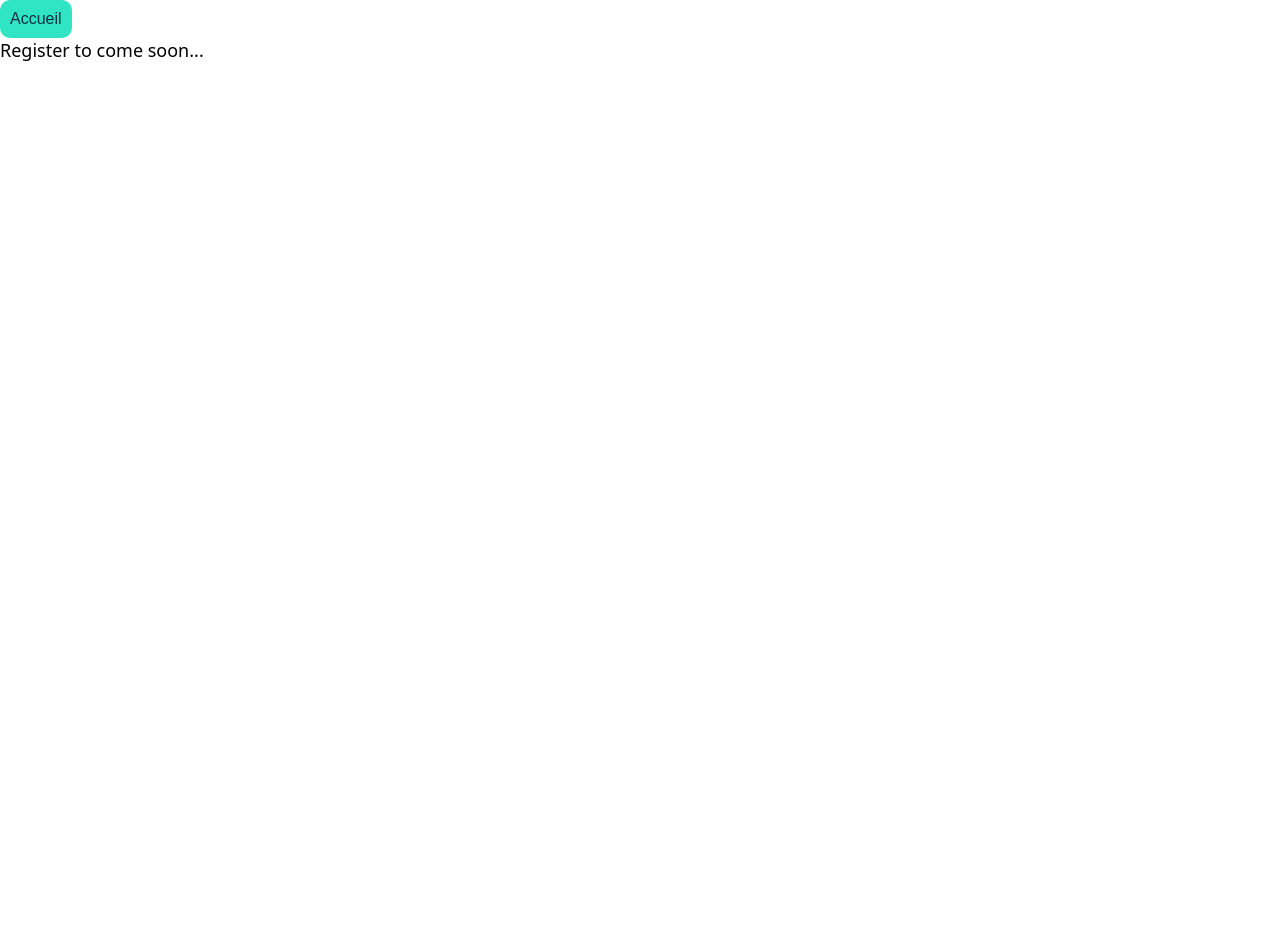
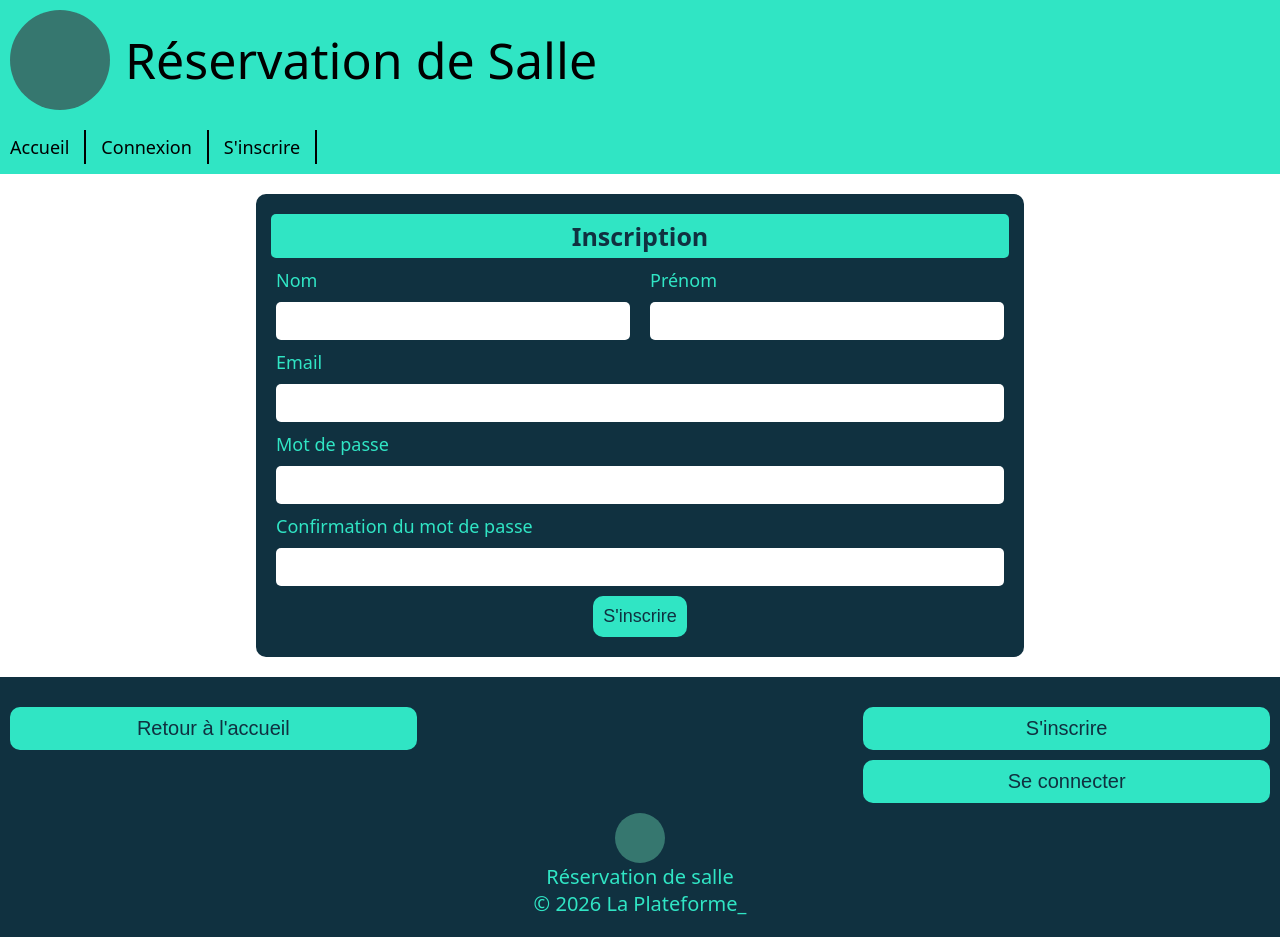
Before and after one commit to nina-penot/reservation-salle, a React app in the folder FRONTEND/: page /register in a window 1280 px wide. Before the commit the page ends 800 px from the top, so only its background shows below. Built offline with nearby package versions, Linux system fonts and the light colour scheme; the HTML template or start-up script is replaced by a standard one.

Commit message:
Ajou de css pour formulaires + ajout page Register
- La page Register existe
- Les formulaires ont maintenant du css

```diff
--- a/FRONTEND/src/App.jsx
+++ b/FRONTEND/src/App.jsx
@@ -20,14 +20,11 @@ function App() {
       {/* Routes AVEC Header + Footer */}
       <Route element={<MainLayout />}>
         <Route path="/" element={<Home />} />
+        <Route path="/login" element={<Login />} />
+        <Route path="/register" element={<Register />} />
         <Route path="/dashboard" element={
           <PrivateRoute><Dashboard /></PrivateRoute>
         } />
-      </Route>
-      {/* Routes SANS Header (plein écran) */}
-      <Route element={<AuthLayout />}>
-        <Route path="/login" element={<Login />} />
-        <Route path="/register" element={<Register />} />
       </Route>
       <Route path="*" element={<Navigate to="/" />} />
     </Routes>
--- a/FRONTEND/src/assets/css/mycss.css
+++ b/FRONTEND/src/assets/css/mycss.css
@@ -41,7 +41,7 @@ main {
     border-radius: 10px;
     transition: all ease-in 0.2s;
     cursor: pointer;
-    font-size: initial;
+    font-size: inherit;
 }
 
 .btn_regular:hover {
@@ -51,7 +51,8 @@ main {
 
 .link {
     text-decoration: none;
-    color: black;
+    /* color: black; */
+    color: inherit;
 }
 
 /* Coloring */
@@ -111,8 +112,8 @@ main {
 .header_logo {
     background-color: var(--color_mid);
     border-radius: 100%;
-    width: 150px;
-    height: 150px;
+    width: 100px;
+    height: 100px;
 }
 
 .header_title {
@@ -143,7 +144,7 @@ main {
     /* justify-content: center; */
     flex-direction: column;
     align-items: center;
-    padding-bottom: 10px;
+    padding: 20px 0;
 }
 
 .footer_menu {
@@ -166,3 +167,69 @@ main {
     margin: 10px;
     gap: 10px;
 }
+
+.footer_logo {
+    background-color: var(--color_mid);
+    border-radius: 100%;
+    width: 50px;
+    height: 50px;
+}
+
+/* Forms */
+
+.form_container {
+    display: flex;
+    flex-direction: column;
+    align-items: center;
+    margin: 20px 0 20px 0;
+}
+
+.form {
+    box-sizing: border-box;
+    border-radius: 10px;
+    display: flex;
+    flex-direction: column;
+    align-items: center;
+    padding: 20px;
+    width: 60%;
+    gap: 10px;
+}
+
+.form_title {
+    font-size: 25px;
+    font-weight: 600;
+    border-radius: 5px;
+    padding: 5px;
+    width: 100%;
+    text-align: center;
+}
+
+.form_input_group {
+    display: flex;
+    flex-direction: column;
+    gap: 10px;
+    width: 100%;
+}
+
+.form_group {
+    display: flex;
+    float: left;
+    gap: 20px;
+    width: 100%;
+}
+
+.form_input {
+    padding: 10px;
+    border-radius: 5px;
+    background-color: white;
+    outline: none;
+    border: none;
+    transition: all ease-in 0.3s;
+    font-size: initial;
+}
+
+.form_input:focus {
+    scale: 1.01;
+}
+
+/* Planning */
--- a/FRONTEND/src/components/Footer.jsx
+++ b/FRONTEND/src/components/Footer.jsx
@@ -14,6 +14,7 @@ function Footer() {
                 </div>
             </div>
 
+            <div className="footer_logo"></div>
             <div>Réservation de salle</div>
             <div>© {new Date().getFullYear()} La Plateforme_</div>
         </footer>
--- a/FRONTEND/src/pages/Login.jsx
+++ b/FRONTEND/src/pages/Login.jsx
@@ -29,25 +29,26 @@ function Login() {
     };
 
     return (
-        <div>
-            <h1>Connexion</h1>
+        <div className='form_container'>
             {error && <p style={{ color: 'red' }}>{error}</p>}
-            <form onSubmit={handleSubmit}>
-                <div>
+            <form className='form color_dark' onSubmit={handleSubmit}>
+                <div className='form_title color_light'>Connexion</div>
+                <div className='form_input_group'>
                     <label>Email</label>
-                    <input type="email" value={email}
+                    <input className='form_input' type="email" value={email}
                         onChange={(e) => setEmail(e.target.value)} required />
                 </div>
-                <div>
+                <div className='form_input_group'>
                     <label>Mot de passe</label>
-                    <input type="password" value={password}
+                    <input className='form_input' type="password" value={password}
                         onChange={(e) => setPassword(e.target.value)} required />
                 </div>
-                <button type="submit" disabled={loading}>
+                <button className='btn_regular color_light' type="submit" disabled={loading}>
                     {loading ? 'Connexion...' : 'Se connecter'}
                 </button>
+                <p>Pas de compte ? <Link className='link' to="/register">S'inscrire</Link></p>
             </form>
-            <p>Pas de compte ? <Link to="/register">S'inscrire</Link></p>
+
         </div>
     );
 }
--- a/FRONTEND/src/pages/Register.jsx
+++ b/FRONTEND/src/pages/Register.jsx
@@ -1,5 +1,75 @@
-export default function Register() {
+// pages/Register.jsx
+import { useState } from 'react';
+import { Link, useNavigate, useLocation } from 'react-router-dom';
+import { useAuth } from '../hooks/useAuth.js';
+
+function Register() {
+
+    const [lastname, setLastName] = useState('');
+    const [firstname, setFirstName] = useState('');
+    const [email, setEmail] = useState('');
+    const [password, setPassword] = useState('');
+    const [confirm_password, setConfirmPass] = useState('');
+
+    const [error, setError] = useState('');
+    const [loading, setLoading] = useState(false);
+    const { login } = useAuth();
+    const navigate = useNavigate();
+    const location = useLocation();
+    const from = location.state?.from?.pathname || '/dashboard';
+
+    const handleSubmit = async (e) => {
+        e.preventDefault();
+        setError('');
+        setLoading(true);
+        try {
+            await login(email, password);
+            navigate(from, { replace: true });
+        } catch (err) {
+            setError(err.message || 'Erreur de connexion');
+        } finally {
+            setLoading(false);
+        }
+    };
+
     return (
-        <div>Register to come soon...</div>
-    )
+        <div className='form_container'>
+            {error && <p style={{ color: 'red' }}>{error}</p>}
+            <form className='form color_dark' onSubmit={handleSubmit}>
+                <div className='form_title color_light'>Inscription</div>
+                <div className='form_group'>
+                    <div className='form_input_group'>
+                        <label>Nom</label>
+                        <input className='form_input' type="email" value={email}
+                            onChange={(e) => setLastName(e.target.value)} required />
+                    </div>
+                    <div className='form_input_group'>
+                        <label>Prénom</label>
+                        <input className='form_input' type="email" value={email}
+                            onChange={(e) => setFirstName(e.target.value)} required />
+                    </div>
+                </div>
+                <div className='form_input_group'>
+                    <label>Email</label>
+                    <input className='form_input' type="email" value={email}
+                        onChange={(e) => setEmail(e.target.value)} required />
+                </div>
+                <div className='form_input_group'>
+                    <label>Mot de passe</label>
+                    <input className='form_input' type="password" value={password}
+                        onChange={(e) => setPassword(e.target.value)} required />
+                </div>
+                <div className='form_input_group'>
+                    <label>Confirmation du mot de passe</label>
+                    <input className='form_input' type="password" value={password}
+                        onChange={(e) => setPassword(e.target.value)} required />
+                </div>
+                <button className='btn_regular color_light' type="submit" disabled={loading}>
+                    {loading ? 'Inscription...' : "S'inscrire"}
+                </button>
+            </form>
+
+        </div>
+    );
 }
+export default Register;
```
